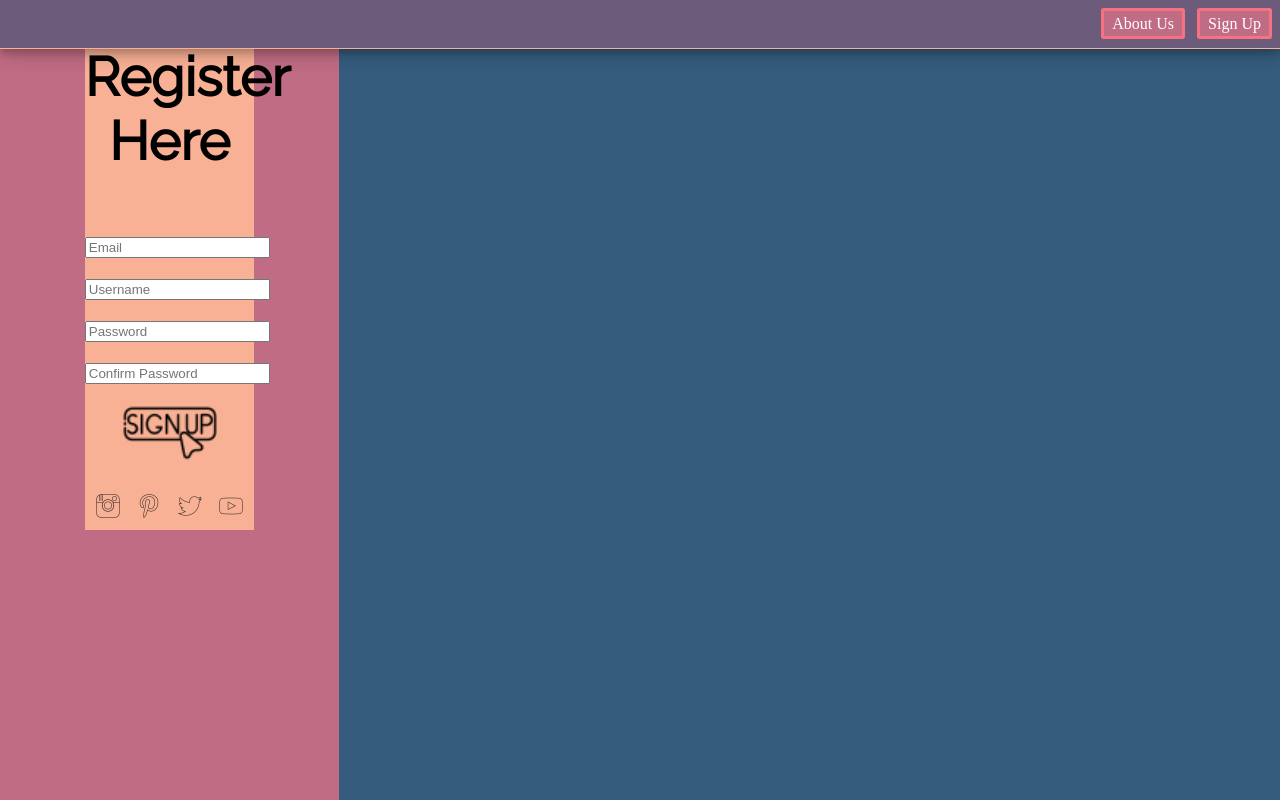
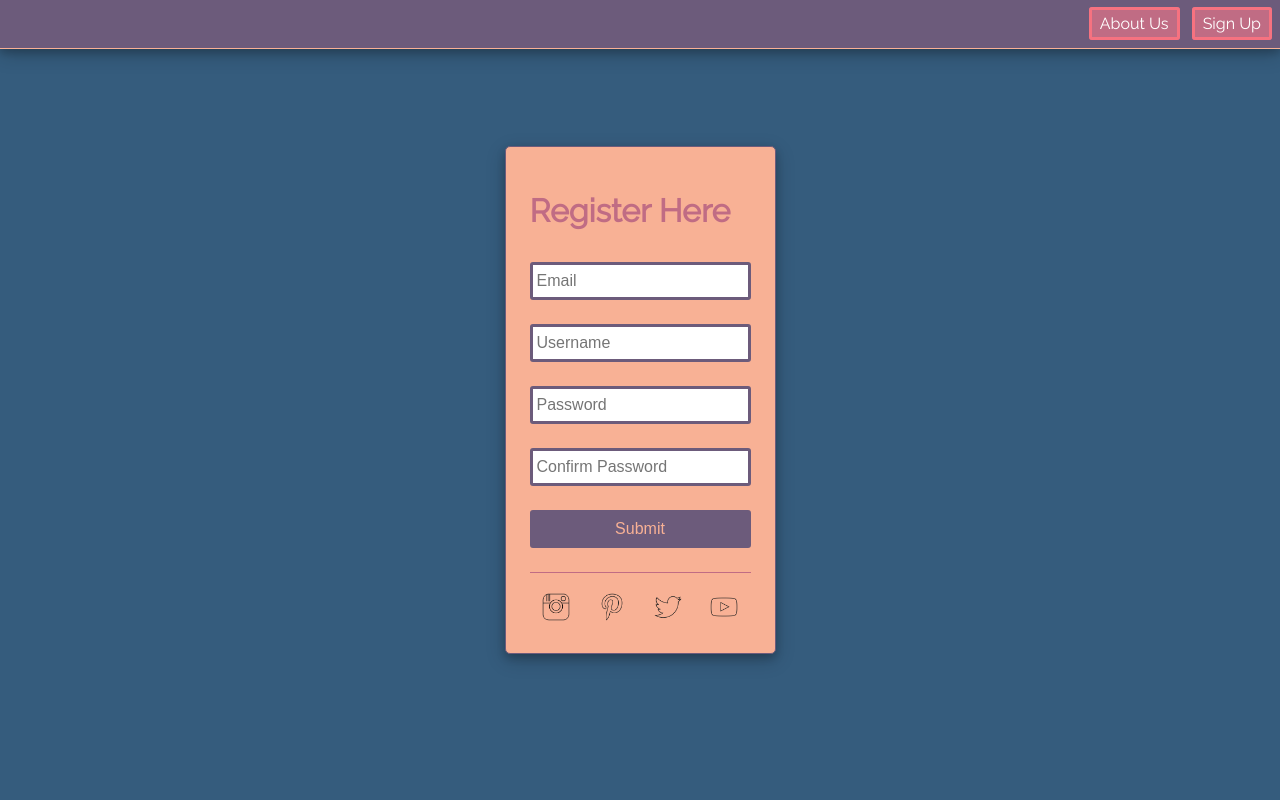
Before and after one commit to mcmuensterman/HTMLresgister, a plain HTML site: page index.html in a window 1280 px wide. Drawn offline with Linux system fonts and the light colour scheme.

Commit message:
more css edits

```diff
--- a/index.html
+++ b/index.html
@@ -15,7 +15,6 @@
         <a href="#">About Us</a>
         <a href="#">Sign Up</a>
     </header>
-    <section class="canvas">
 <div class="contentbox">
     <h1>Register Here</h1>
     <form>
@@ -32,18 +31,17 @@
         <input name="password" type="password" placeholder="Confirm Password" required>
         </div>
         <div>
-            <input type="image" src="./assets/signup.png" alt="Submit" width="94" height="94">
+            <button type="submit">Submit</button>
         </div>
     </form>
 
     <footer>
-<img src="./assets/insta.png" alt="Instagram Logo" height="32" width="32">
-<img src="./assets/pinterest.png" alt="Pinterest Logo" height="32" width="32">
-<img src="./assets/Twitter.png" alt="Twitter Logo" height="32" width="32">
-<img src="./assets/Ytube.png" alt="YouTube Logo" height="32" width="32">
+<img src="./assets/insta.png" alt="Instagram Logo" height="36" width="36">
+<img src="./assets/pinterest.png" alt="Pinterest Logo" height="36" width="36">
+<img src="./assets/Twitter.png" alt="Twitter Logo" height="36" width="36">
+<img src="./assets/Ytube.png" alt="YouTube Logo" height="36" width="36">
     </footer>
 </div>
 
-    </section>
 </body>
 </html>
--- a/style.css
+++ b/style.css
@@ -3,6 +3,8 @@ body {
     margin: 0;
     display: flex;
     height: 100vh;
+    font-family: Raleway;
+    color:#C06C84;
 }
 
 header {
@@ -29,22 +31,50 @@ header a {
     text-decoration: none;
 }
 
-header a:hover {
+header a:hover, form button:hover {
     background-color: #F67280;
-}
-
-.canvas {
-    background-color: #C06C84;
 }
 
 
 .contentbox {
+    margin: auto;
+    padding: 1.5rem;
     background-color: #F8B195;
-    text-align: center;
-    margin:auto;
-    width: 50%;
-    font-family: Raleway;
+    border: 1px solid #6C5B7B;
+    border-radius: 5px;
+    box-shadow: 0 4px 8px 0 rgba(0, 0, 0, 0.2),
+    0 6px 20px 0 rgba(0, 0, 0, 0.19);
+}
 
-    font-size: 36px;
+form input, form button {
+    width: 100%;
+    min-width: 100px;
+    box-sizing: border-box;
+    margin: .75rem 0;
+    padding: .25rem;
+    line-height: 1.5rem;
+    border: solid 3px #6C5B7B;
+    font-size: 1em;
+    border-radius: 3px;
 
 }
+
+form button {
+    color:#F8B195;
+    background-color: #6C5B7B;
+}
+
+footer {
+    margin-top: .75rem;
+    border-top: solid 1px #C06C84 ;
+    padding-top: 1rem;
+    text-align: center;
+}
+
+footer img {
+    margin: 0 .5rem;
+}
+
+footer img:hover {
+    cursor: pointer;
+}
```
